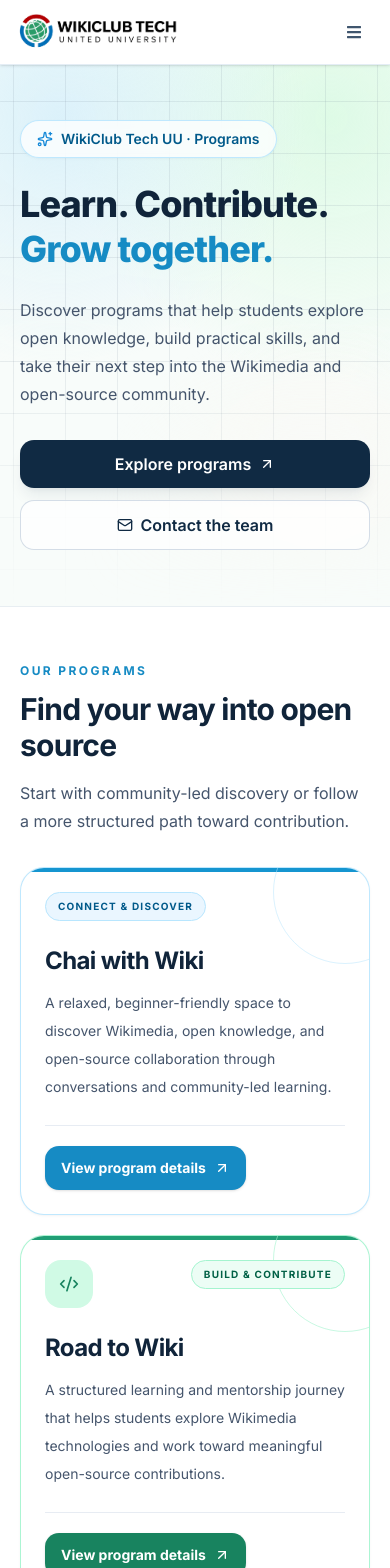
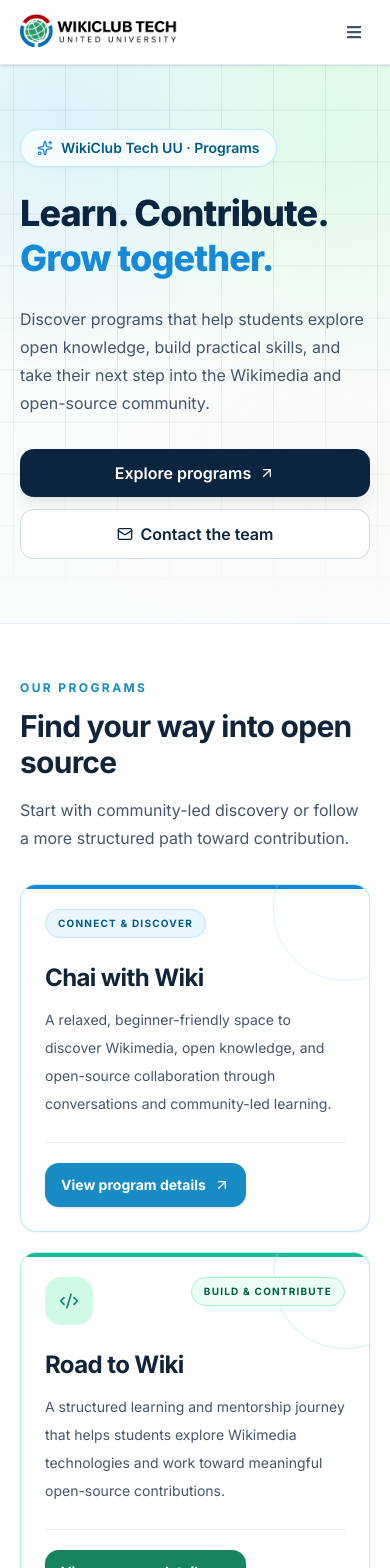
Before and after one commit to wikiclubtechuu/WikiClub-Tech-UU, a Next.js app: page /programs in a window 390 px wide. Shown: the top 1568 px of the page. Built offline with nearby package versions, Linux system fonts and the light colour scheme.

Commit message:
Align programs page with WikiClub Tech site design

```diff
--- a/src/app/programs/page.tsx
+++ b/src/app/programs/page.tsx
@@ -48,10 +48,10 @@
 
 export default function ProgramsPage() {
   return (
-    <main className="min-h-screen bg-white text-slate-900">
+    <div className="min-h-screen bg-white text-slate-900">
       {/* The grid and gradient are intentionally limited to this hero section. */}
       <section
-        className="relative isolate overflow-hidden border-b border-slate-200/70"
+        className="relative isolate flex min-h-[560px] items-center overflow-hidden border-b border-[#e4edf5] sm:min-h-[600px] lg:min-h-[640px]"
         style={{ backgroundColor: "#f8fcfa" }}
       >
         {/* Pastel hero colors fade gradually into the plain page background. */}
@@ -89,9 +89,9 @@
               WikiClub Tech UU · Programs
             </span>
 
-            <h1 className="mt-6 max-w-4xl text-4xl font-extrabold leading-tight tracking-tight text-[#10243A] sm:text-5xl sm:leading-[1.1] lg:text-6xl">
+            <h1 className="mt-6 max-w-4xl text-4xl font-extrabold leading-tight tracking-tight text-[#0b2540] sm:text-5xl sm:leading-[1.1] lg:text-6xl">
               Learn. Contribute.{" "}
-              <span className="text-[#168BC4]">
+              <span className="text-[#1689d8]">
                 Grow together.
               </span>
             </h1>
@@ -105,13 +105,13 @@
             <div className="mt-8 flex flex-col gap-3 sm:flex-row sm:flex-wrap">
               <a
                 href="#programs"
-                className="inline-flex min-h-12 items-center justify-center gap-2 rounded-xl bg-[#102A43] px-6 py-3 font-semibold text-white shadow-lg shadow-slate-900/10 transition hover:-translate-y-0.5 hover:bg-[#183B5B] focus-visible:outline-none focus-visible:ring-2 focus-visible:ring-sky-500 focus-visible:ring-offset-2"
+                className="inline-flex min-h-12 items-center justify-center gap-2 rounded-xl bg-[#0b2540] px-6 py-3 font-semibold text-white shadow-lg shadow-slate-900/10 transition hover:-translate-y-0.5 hover:bg-[#163a5c] focus-visible:outline-none focus-visible:ring-2 focus-visible:ring-sky-500 focus-visible:ring-offset-2"
               >
                 Explore programs <ArrowUpRight className="h-4 w-4" />
               </a>
               <a
                 href="mailto:wikitech@indicwiki.org"
-                className="inline-flex min-h-12 items-center justify-center gap-2 rounded-xl border border-slate-300/80 bg-white/75 px-6 py-3 font-semibold text-[#102A43] transition hover:border-sky-300 hover:bg-white focus-visible:outline-none focus-visible:ring-2 focus-visible:ring-sky-500 focus-visible:ring-offset-2"
+                className="inline-flex min-h-12 items-center justify-center gap-2 rounded-xl border border-slate-300/80 bg-white/75 px-6 py-3 font-semibold text-[#0b2540] transition hover:border-sky-300 hover:bg-white focus-visible:outline-none focus-visible:ring-2 focus-visible:ring-sky-500 focus-visible:ring-offset-2"
               >
                 <Mail className="h-4 w-4" /> Contact the team
               </a>
@@ -148,11 +148,11 @@
               <article
                 key={program.id}
                 id={program.id}
-                className={`group relative isolate overflow-hidden rounded-3xl border bg-white p-6 shadow-sm shadow-slate-900/[0.04] transition duration-300 hover:-translate-y-1 hover:shadow-xl hover:shadow-slate-900/[0.08] sm:p-8 ${isBlue ? "border-sky-200/90 hover:border-sky-300" : "border-emerald-200/90 hover:border-emerald-300"}`}
+                className={`group relative isolate overflow-hidden rounded-2xl border bg-white p-6 shadow-sm shadow-slate-900/[0.04] transition duration-300 hover:-translate-y-1 hover:shadow-xl hover:shadow-slate-900/[0.08] sm:p-8 ${isBlue ? "border-sky-200/90 hover:border-sky-300" : "border-emerald-200/90 hover:border-emerald-300"}`}
               >
                 <div
                   aria-hidden="true"
-                  className={`absolute inset-x-0 top-0 h-1 ${isBlue ? "bg-[#1595D0]" : "bg-[#209E75]"}`}
+                  className={`absolute inset-x-0 top-0 h-1 ${isBlue ? "bg-[#1689d8]" : "bg-[#19b99a]"}`}
                 />
                 <div
                   aria-hidden="true"
@@ -161,7 +161,7 @@
 
                 <div className="relative flex items-start justify-between gap-4">
 {!isBlue && Icon && (
-                    <div className="flex h-12 w-12 shrink-0 items-center justify-center rounded-2xl bg-emerald-100 text-[#18835F]">
+                    <div className="flex h-12 w-12 shrink-0 items-center justify-center rounded-2xl bg-emerald-100 text-[#12856f]">
                       <Icon className="h-5 w-5" aria-hidden="true" />
                     </div>
                   )}
@@ -185,7 +185,7 @@
                     target="_blank"
                     rel="noopener noreferrer"
                     aria-label={"View more details about " + program.title}
-                    className={`inline-flex min-h-11 items-center justify-center gap-2 rounded-xl px-4 py-2.5 text-sm font-bold text-white shadow-sm transition hover:-translate-y-0.5 focus-visible:outline-none focus-visible:ring-2 focus-visible:ring-offset-2 ${isBlue ? "bg-[#168BC4] hover:bg-[#1175A6] focus-visible:ring-sky-500" : "bg-[#18835F] hover:bg-[#126B4D] focus-visible:ring-emerald-500"}`}
+                    className={`inline-flex min-h-11 items-center justify-center gap-2 rounded-xl px-4 py-2.5 text-sm font-bold text-white shadow-sm transition hover:-translate-y-0.5 focus-visible:outline-none focus-visible:ring-2 focus-visible:ring-offset-2 ${isBlue ? "bg-[#168BC4] hover:bg-[#0f78c0] focus-visible:ring-sky-500" : "bg-[#18835F] hover:bg-[#0f6f5d] focus-visible:ring-emerald-500"}`}
                   >
                     View program details <ArrowUpRight className="h-4 w-4" />
                   </a>
@@ -257,6 +257,6 @@
         </div>
       </section>
       </FadeIn>
-    </main>
+    </div>
   );
 }
```
